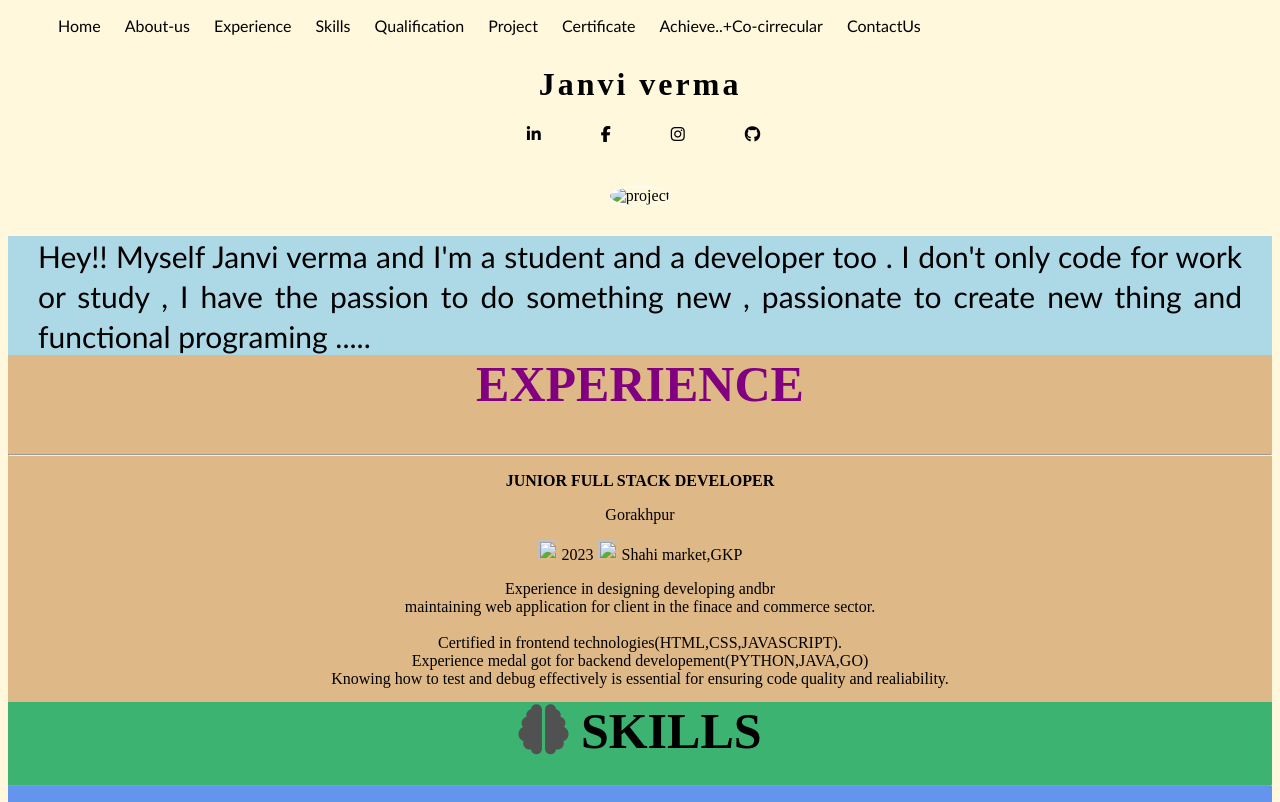
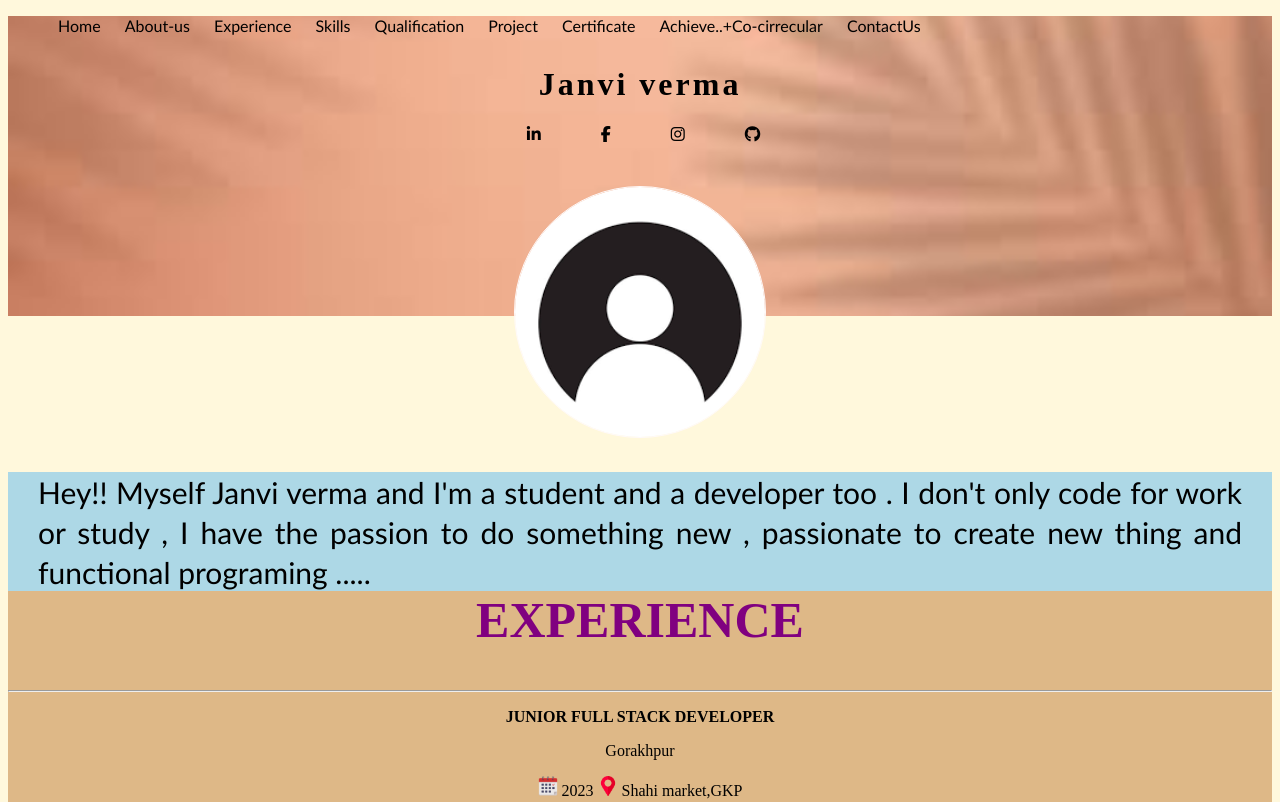
Before and after one commit to janviverma8/Portfolio_New, a plain HTML site: page index.html in a window 1280 px wide. Shown: the top 802 px of the page. Drawn offline with Linux system fonts and the light colour scheme.

Commit message:
initial change

```diff
--- a/index.html
+++ b/index.html
@@ -51,7 +51,7 @@
     <main>
         <section id="About-us">
         <div id="image-container">
-            <img src="./girl.jpg" alt="project" width="250px " height="250px"/>
+            <img src="girl.jpg" alt="index" width="250px " height="250px"/>
         </div>
         <div id="intro">
             <p>Hey!! Myself Janvi verma and I'm a student and a developer too . I don't only code for work or
@@ -69,10 +69,10 @@
             Gorakhpur
            </p>
            <p>
-            <img src="./calendar.png" width="20" height="20"/>
+            <img src="calendar.png" width="20" height="20"/>
             <span>2023</span>
             <span>
-                <img src="./location.png" width="20px" height="20px"/>
+                <img src="location.png" width="20px" height="20px"/>
             </span>
             <span>Shahi market,GKP</span>
            </p>
```
Also changed, not shown: background.jpg (added), calendar.png (added), girl.jpg (added), location.png (added).
